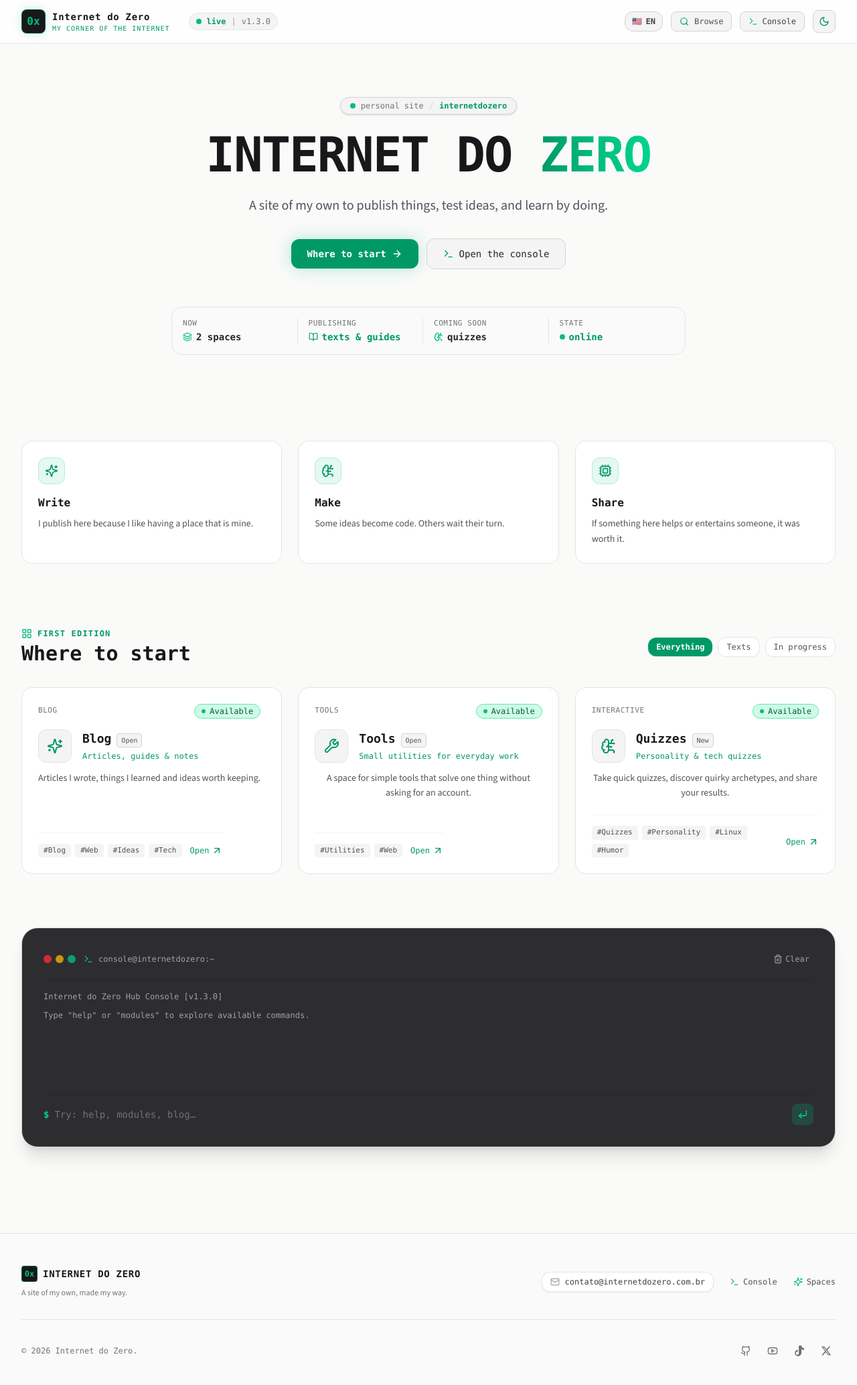
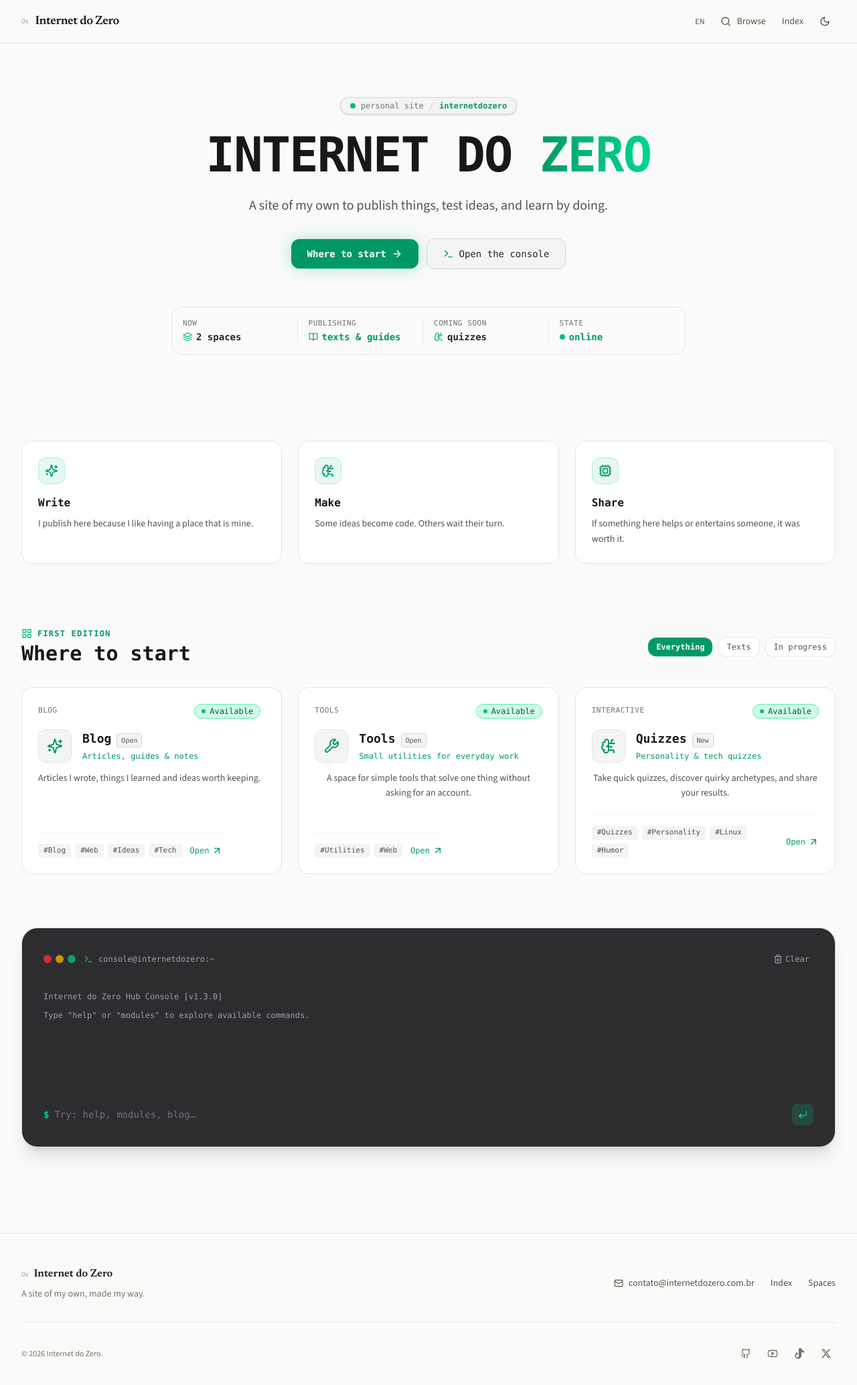
Before and after one commit to internetdozero/internetdozero, a React (Vite) app: page / in a window 1280 px wide. Shown: the top 2068 px of the page at 67% size. Built offline with nearby package versions, Linux system fonts and the light colour scheme.

Commit message:
style(shell): sober header and footer

```diff
--- a/src/components/Footer.jsx
+++ b/src/components/Footer.jsx
@@ -1,5 +1,5 @@
 import React from 'react';
-import { Github, Terminal, Sparkles, Youtube, Mail } from 'lucide-react';
+import { Github, Youtube, Mail } from 'lucide-react';
 import { translations } from '../i18n/translations';
 
 function TikTokIcon({ className }) {
@@ -22,63 +22,56 @@ export const Footer = React.memo(function Footer({ onOpenArsenal, onGoHome, lang
   const isEn = lang === 'en';
 
   return (
-    <footer className="mt-20 border-t border-zinc-200 dark:border-zinc-800/80 bg-zinc-50 dark:bg-zinc-950 py-12 transition-colors duration-300">
+    <footer className="mt-20 border-t border-stone-200 dark:border-stone-800 bg-stone-50 dark:bg-stone-950 py-12 transition-colors duration-300">
       <div className="max-w-7xl mx-auto px-4 sm:px-6 lg:px-8">
-        <div className="flex flex-col md:flex-row items-start md:items-center justify-between gap-8 pb-8 border-b border-zinc-200 dark:border-zinc-800/60">
-
-          {/* Left Brand info */}
+        <div className="flex flex-col md:flex-row items-start md:items-center justify-between gap-8 pb-8 border-b border-stone-200 dark:border-stone-800">
           <div className="space-y-2">
-            <div className="flex items-center gap-2">
-              <div className="w-6 h-6 rounded bg-zinc-900 border border-emerald-500/40 flex items-center justify-center font-mono font-bold text-emerald-500 text-xs">
-                0x
-              </div>
-              <span className="font-mono font-bold text-sm text-zinc-900 dark:text-zinc-100 uppercase tracking-wider">
+            <div className="flex items-baseline gap-2">
+              <span className="text-[11px] text-stone-400" aria-hidden="true">0x</span>
+              <span className="font-serif text-base font-semibold text-stone-900 dark:text-stone-100">
                 Internet do Zero
               </span>
             </div>
-            <p className="text-xs text-zinc-500 font-sans max-w-sm">
+            <p className="text-sm text-stone-500 max-w-sm">
               {t.footer.tagline}
             </p>
           </div>
 
-          {/* Center / Right Links */}
-          <div className="flex flex-wrap items-center gap-4 sm:gap-6 font-mono text-xs text-zinc-600 dark:text-zinc-400">
+          <div className="flex flex-wrap items-center gap-4 sm:gap-6 text-sm text-stone-600 dark:text-stone-400">
             <a
               href="mailto:contato@internetdozero.com.br"
-              className="group inline-flex items-center gap-2 rounded-xl border border-zinc-200/90 bg-white px-3 py-1.5 font-mono text-xs font-medium text-zinc-700 shadow-xs transition-all hover:border-emerald-500/50 hover:bg-emerald-500/5 hover:text-emerald-600 dark:border-zinc-800 dark:bg-zinc-900 dark:text-zinc-300 dark:hover:border-emerald-500/40 dark:hover:bg-emerald-500/10 dark:hover:text-emerald-400"
+              className="inline-flex items-center gap-2 hover:text-stone-900 hover:underline underline-offset-4 dark:hover:text-stone-100"
               title="Entrar em contato por e-mail"
             >
-              <Mail className="h-3.5 w-3.5 text-zinc-400 transition-colors group-hover:text-emerald-500" />
+              <Mail className="h-3.5 w-3.5" />
               <span className="select-all">contato@internetdozero.com.br</span>
             </a>
 
             <button
+              type="button"
               onClick={onOpenArsenal}
-              className="hover:text-emerald-600 dark:hover:text-emerald-400 transition-colors flex items-center gap-1.5 cursor-pointer"
+              className="hover:text-stone-900 hover:underline underline-offset-4 dark:hover:text-stone-100 cursor-pointer"
             >
-              <Terminal className="w-3.5 h-3.5 text-emerald-500" />
-              <span>{t.footer.terminal}</span>
+              {t.footer.terminal}
             </button>
 
             <a
               href="/#modulos"
               onClick={(event) => { if (window.location.pathname !== '/') { event.preventDefault(); onGoHome?.(); setTimeout(() => document.getElementById('modulos')?.scrollIntoView({ behavior: 'smooth' }), 100); } }}
-              className="hover:text-emerald-600 dark:hover:text-emerald-400 transition-colors flex items-center gap-1.5"
+              className="hover:text-stone-900 hover:underline underline-offset-4 dark:hover:text-stone-100"
             >
-              <Sparkles className="w-3.5 h-3.5 text-emerald-500" />
-              <span>{t.footer.modules}</span>
+              {t.footer.modules}
             </a>
           </div>
         </div>
 
-        {/* Bottom bar */}
-        <div className="pt-8 flex flex-col sm:flex-row items-center justify-between gap-4 text-xs font-mono text-zinc-500">
+        <div className="pt-8 flex flex-col sm:flex-row items-center justify-between gap-4 text-xs text-stone-500">
           <div>
             &copy; {new Date().getFullYear()} Internet do Zero.
           </div>
           <nav aria-label={isEn ? 'Social links' : 'Redes sociais'} className="flex items-center gap-3">
             {socialLinks.map(({ label, href, Icon }) => (
-              <a key={label} href={href} target="_blank" rel="noreferrer" aria-label={label} title={label} className="rounded-md p-1.5 text-zinc-500 transition-colors hover:bg-zinc-200 hover:text-emerald-600 focus-visible:outline-none focus-visible:ring-2 focus-visible:ring-emerald-500 dark:hover:bg-zinc-800 dark:hover:text-emerald-400">
+              <a key={label} href={href} target="_blank" rel="noreferrer" aria-label={label} title={label} className="rounded-sm p-1.5 text-stone-500 transition-colors hover:text-stone-900 focus-visible:outline-none focus-visible:ring-1 focus-visible:ring-stone-400 dark:hover:text-stone-100">
                 <Icon className="h-4 w-4" />
               </a>
             ))}
--- a/src/components/Header.jsx
+++ b/src/components/Header.jsx
@@ -1,5 +1,5 @@
 import React from 'react';
-import { Sun, Moon, Search, Terminal, ArrowLeft } from 'lucide-react';
+import { Sun, Moon, Search, ArrowLeft } from 'lucide-react';
 import { translations } from '../i18n/translations';
 
 export const Header = React.memo(function Header({
@@ -17,94 +17,68 @@ export const Header = React.memo(function Header({
   const t = translations[lang] || translations.pt;
 
   return (
-    <header className="sticky top-0 z-40 w-full border-b border-zinc-200/80 bg-white dark:border-zinc-800/80 dark:bg-zinc-950 sm:bg-white/80 sm:dark:bg-zinc-950/80 sm:backdrop-blur-md transition-colors duration-300">
+    <header className="sticky top-0 z-40 w-full border-b border-stone-200 bg-stone-50 dark:border-stone-800 dark:bg-stone-950 sm:bg-stone-50/90 sm:dark:bg-stone-950/90 sm:backdrop-blur-sm transition-colors duration-300">
       <div className="max-w-7xl mx-auto px-4 sm:px-6 lg:px-8 h-16 flex items-center justify-between">
-        {/* Brand & Context */}
         <div className="flex min-w-0 items-center gap-3">
           <button
             onClick={onGoHome}
             className="flex min-w-0 items-center gap-2.5 group cursor-pointer text-left focus:outline-none"
           >
-            <div className="w-9 h-9 rounded-lg bg-zinc-900 dark:bg-zinc-900 border border-emerald-500/40 flex items-center justify-center font-mono font-bold text-emerald-500 text-base shadow-[0_0_15px_rgba(16,185,129,0.2)] group-hover:border-emerald-400 group-hover:scale-105 transition-all">
+            <span className="hidden text-[11px] text-stone-400 dark:text-stone-500 sm:inline" aria-hidden="true">
               0x
-            </div>
-            <div className="hidden min-w-0 flex-col sm:flex">
-              <span className="whitespace-nowrap font-mono text-xs font-extrabold tracking-[0.08em] text-zinc-900 transition-colors group-hover:text-emerald-500 dark:text-zinc-100 dark:group-hover:text-emerald-400 sm:text-sm sm:tracking-wider">
-                Internet do Zero
-              </span>
-              <span className="hidden text-[10px] font-mono tracking-widest text-emerald-600 uppercase dark:text-emerald-400 sm:block">
-                {t.header.brandSub}
-              </span>
-            </div>
+            </span>
+            <span className="font-serif text-lg font-semibold tracking-tight text-stone-900 dark:text-stone-100 group-hover:underline underline-offset-4 decoration-stone-400">
+              Internet do Zero
+            </span>
           </button>
 
-          {/* Reading Mode: Back to Blog button */}
           {readingPost ? (
-            <div className="flex items-center gap-2 pl-3 border-l border-zinc-200 dark:border-zinc-800">
+            <div className="flex items-center gap-2 pl-3 border-l border-stone-200 dark:border-stone-800">
               <button
                 onClick={onBackToBlog}
-                className="inline-flex items-center gap-1.5 px-3 py-1.5 rounded-xl bg-zinc-100 dark:bg-zinc-900 border border-zinc-200 dark:border-zinc-800 text-xs font-mono text-zinc-700 dark:text-zinc-300 hover:border-emerald-500/50 hover:text-emerald-600 dark:hover:text-emerald-400 transition-all cursor-pointer"
+                className="inline-flex items-center gap-1.5 text-sm text-stone-600 dark:text-stone-400 hover:text-stone-900 dark:hover:text-stone-100 hover:underline underline-offset-4 cursor-pointer"
                 title={t.header.backToBlogTitle}
               >
-                <ArrowLeft className="w-3.5 h-3.5 text-emerald-500" />
+                <ArrowLeft className="w-3.5 h-3.5" />
                 <span className="hidden sm:inline">{t.header.backToBlog}</span>
               </button>
             </div>
-          ) : (
-            <div className="hidden md:flex items-center gap-2 ml-4 px-2.5 py-1 rounded-full bg-zinc-100 dark:bg-zinc-900 border border-zinc-200 dark:border-zinc-800 text-zinc-700 dark:text-zinc-300 text-xs font-mono">
-              <span className="w-2 h-2 rounded-full bg-emerald-500 animate-pulse" />
-              <span className="text-emerald-600 dark:text-emerald-400 font-semibold">{t.header.online}</span>
-              <span className="text-zinc-400 dark:text-zinc-600">|</span>
-              <span className="text-zinc-500 dark:text-zinc-400">{t.header.version}</span>
-            </div>
-          )}
+          ) : null}
         </div>
 
-        {/* Right Controls */}
-        <div className="flex items-center gap-2 sm:gap-3">
-          {/* Global Language Switcher */}
+        <div className="flex items-center gap-1 sm:gap-2">
           <button
             onClick={() => onToggleLang(lang === 'pt' ? 'en' : 'pt')}
-            className="inline-flex items-center gap-1.5 rounded-xl border border-zinc-300 bg-zinc-100 px-2.5 py-1.5 text-xs font-bold font-mono text-zinc-700 transition-all hover:border-emerald-500/50 hover:text-emerald-600 dark:border-zinc-800 dark:bg-zinc-900 dark:text-zinc-300 dark:hover:text-emerald-400"
+            className="inline-flex items-center gap-1 rounded-sm px-2 py-1.5 text-xs font-medium text-stone-600 hover:text-stone-900 dark:text-stone-400 dark:hover:text-stone-100"
             aria-label={lang === 'pt' ? 'Mudar para inglês' : 'Mudar para português'}
             title={lang === 'pt' ? 'Mudar para English' : 'Mudar para Português'}
           >
-            <span aria-hidden="true">{lang === 'pt' ? '🇧🇷' : '🇺🇸'}</span>
             <span>{lang === 'pt' ? 'PT' : 'EN'}</span>
           </button>
 
-          {/* Quick Search / Command Palette Button */}
           <button
             onClick={onOpenCommand}
-            className="flex items-center gap-2 px-3 py-1.5 rounded-lg bg-zinc-100 dark:bg-zinc-900/80 border border-zinc-300 dark:border-zinc-800 text-zinc-600 dark:text-zinc-400 hover:text-zinc-900 dark:hover:text-zinc-100 hover:border-emerald-500/50 transition-all text-xs font-mono"
+            className="flex items-center gap-2 rounded-sm px-2 py-1.5 text-sm text-stone-600 hover:text-stone-900 dark:text-stone-400 dark:hover:text-stone-100"
             title={t.header.searchTitle}
           >
-            <Search className="w-3.5 h-3.5 text-emerald-600 dark:text-emerald-400" />
+            <Search className="w-4 h-4" />
             <span className="hidden sm:inline">{t.header.search}</span>
           </button>
 
-          {/* Quick Arsenal Button */}
           <button
             onClick={onOpenArsenal}
-            className="flex items-center gap-1.5 px-3 py-1.5 rounded-lg bg-zinc-100 dark:bg-zinc-900/80 border border-zinc-300 dark:border-zinc-800 text-zinc-700 dark:text-zinc-300 hover:border-emerald-500/50 hover:text-emerald-600 dark:hover:text-emerald-400 transition-all text-xs font-mono font-medium"
+            className="hidden md:inline-flex items-center rounded-sm px-2 py-1.5 text-sm text-stone-600 hover:text-stone-900 hover:underline underline-offset-4 dark:text-stone-400 dark:hover:text-stone-100"
           >
-            <Terminal className="w-3.5 h-3.5 text-emerald-500" />
-            <span className="hidden md:inline">{t.header.terminal}</span>
+            {t.header.terminal}
           </button>
 
-
-          {/* Theme Toggle */}
           <button
             onClick={toggleTheme}
-            className="p-2 rounded-lg bg-zinc-100 dark:bg-zinc-900 border border-zinc-300 dark:border-zinc-800 text-zinc-700 dark:text-zinc-300 hover:text-emerald-600 dark:hover:text-emerald-400 hover:border-emerald-500/40 transition-all"
+            className="p-2 rounded-sm text-stone-600 hover:text-stone-900 dark:text-stone-400 dark:hover:text-stone-100"
             aria-label="Alternar tema"
             title={isDark ? t.header.themeLight : t.header.themeDark}
           >
-            {isDark ? (
-              <Sun className="w-4 h-4 text-emerald-400 hover:rotate-45 transition-transform" />
-            ) : (
-              <Moon className="w-4 h-4 text-emerald-600 hover:-rotate-12 transition-transform" />
-            )}
+            {isDark ? <Sun className="w-4 h-4" /> : <Moon className="w-4 h-4" />}
           </button>
         </div>
       </div>
--- a/src/i18n/translations.js
+++ b/src/i18n/translations.js
@@ -8,7 +8,7 @@ export const translations = {
       backToBlogTitle: 'Voltar para os textos',
       search: 'Procurar',
       searchTitle: 'Abrir busca rápida',
-      terminal: 'Console',
+      terminal: 'Índice',
       themeDark: 'Mudar para Modo Escuro',
       themeLight: 'Mudar para Modo Claro',
       langTitle: 'Alternar idioma (PT/EN)'
@@ -42,7 +42,7 @@ export const translations = {
       rights: 'Feito e hospedado por quem escreve aqui.',
       hubNav: 'Navegação',
       backToTop: 'Voltar ao Topo',
-      terminal: 'Console',
+      terminal: 'Índice',
       modules: 'Espaços'
     },
     command: {
@@ -109,7 +109,7 @@ export const translations = {
       backToBlogTitle: 'Return to the texts',
       search: 'Browse',
       searchTitle: 'Open quick search',
-      terminal: 'Console',
+      terminal: 'Index',
       themeDark: 'Switch to Dark Mode',
       themeLight: 'Switch to Light Mode',
       langTitle: 'Switch language (PT/EN)'
@@ -143,7 +143,7 @@ export const translations = {
       rights: 'Made and hosted by the person writing here.',
       hubNav: 'Navigation',
       backToTop: 'Back to Top',
-      terminal: 'Console',
+      terminal: 'Index',
       modules: 'Spaces'
     },
     command: {
```
